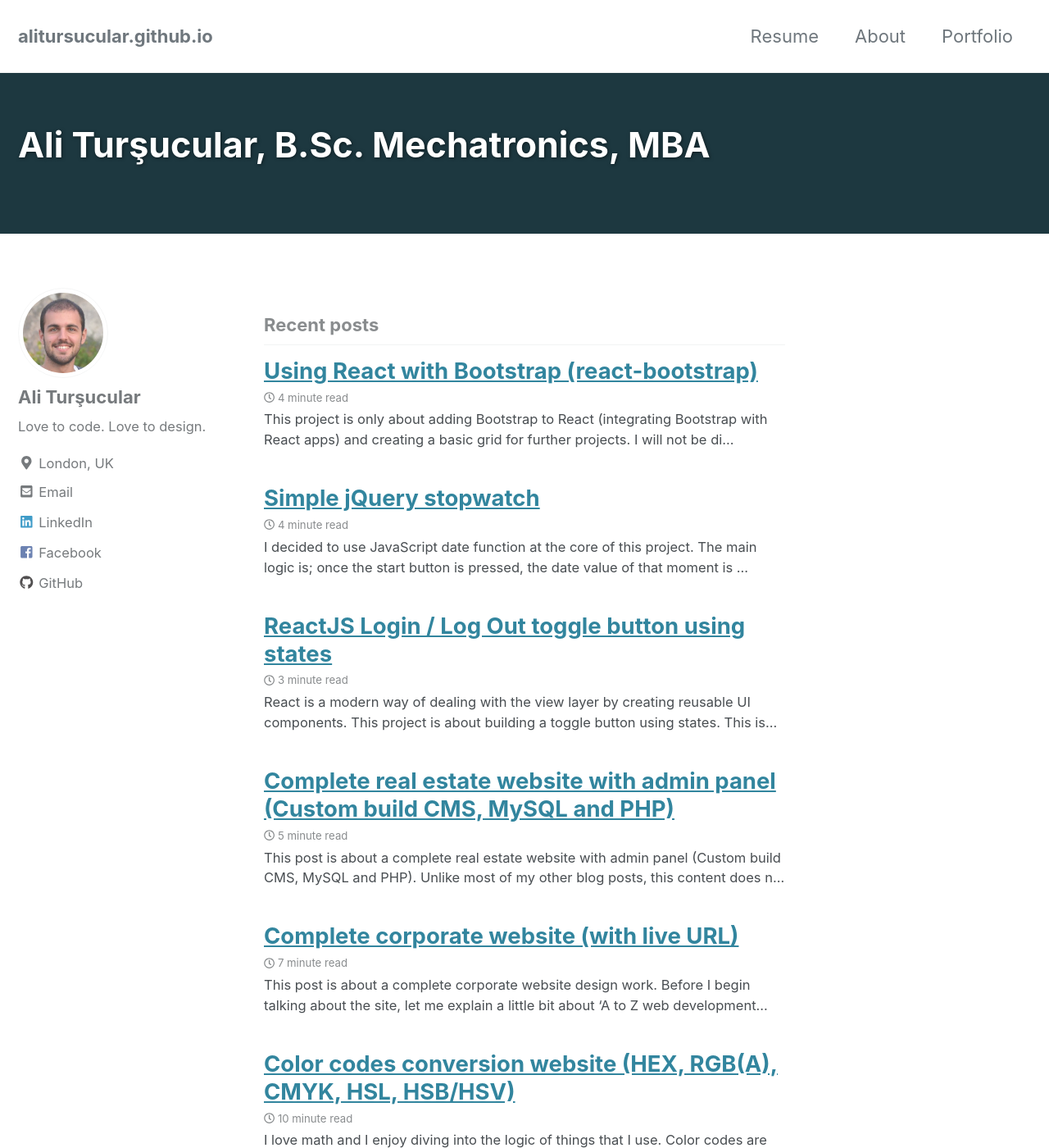
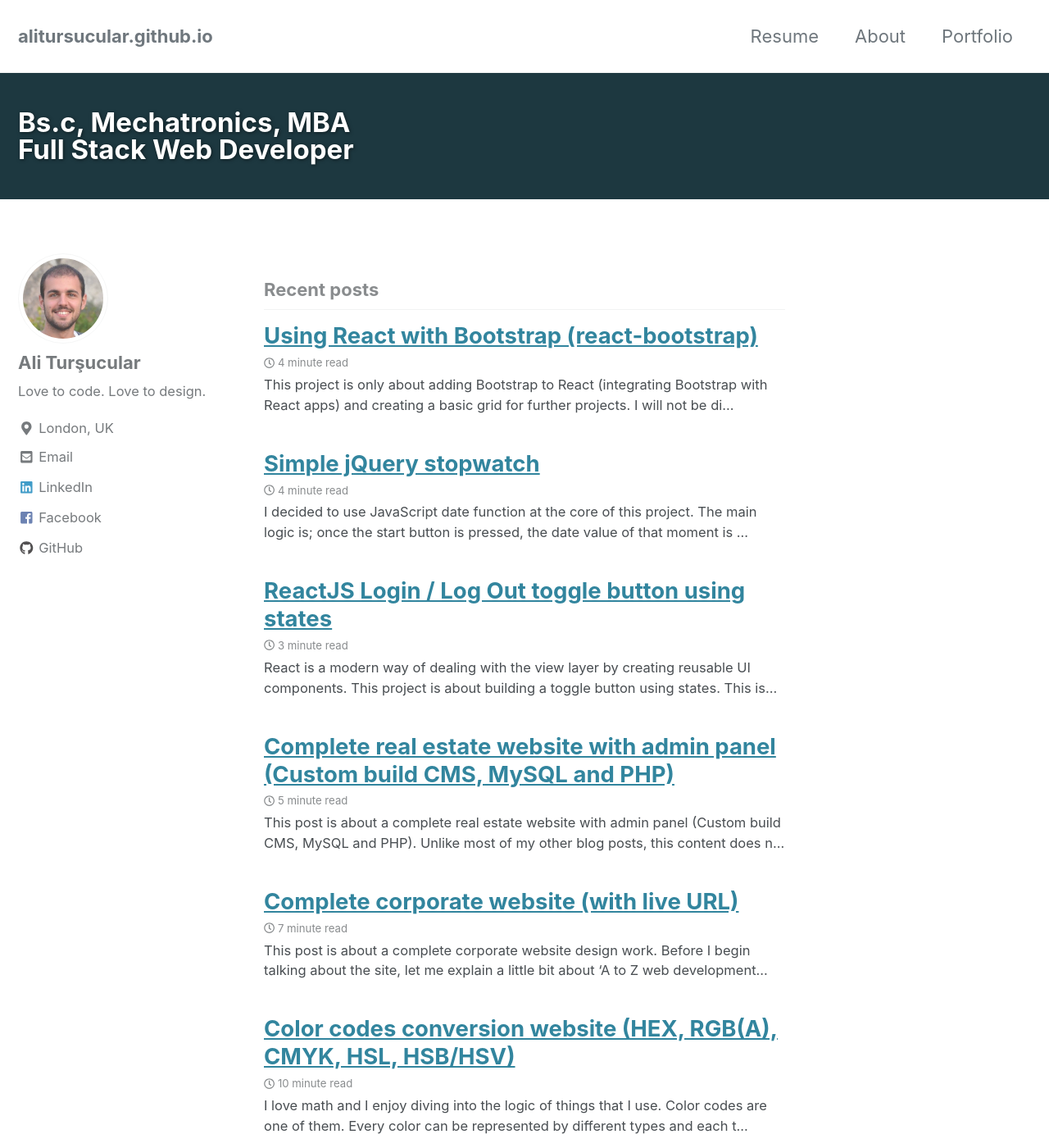
Before and after one commit to alitursucular/alitursucular.github.io, a Jekyll site: the page built from index.html, in a window 1280 px wide and 1400 px high. Shown: the whole window at 82% size. Built offline with Jekyll 4.4.1, drawn with Linux system fonts in a browser that asks for light colours; cached includes are drawn as plain includes; the list of posts is cut into pages by our own code.

Commit message:
Several fixes

```diff
--- a/_config.yml
+++ b/_config.yml
@@ -19,10 +19,10 @@ locale: "en-US"
 title: "alitursucular.github.io"
 title_separator: "-"
 name: "Ali Turşucular"
-description: "Front End Portfolio"
-url: # the base hostname & protocol for your site e.g. "https://mmistakes.github.io"
+description: "I am an accomplished Full Stack Web Developer and an engineer for 6+ years."
+url: "https://alitursucular.github.io" # the base hostname & protocol for your site e.g. "https://mmistakes.github.io"
 baseurl: # the subpath of your site, e.g. "/blog"
-repository: # GitHub username/repo-name e.g. "mmistakes/minimal-mistakes"
+repository: "alitursucular/alitursucular.github.io" # GitHub username/repo-name e.g. "mmistakes/minimal-mistakes"
 teaser: # path of fallback teaser image, e.g. "/assets/images/500x300.png"
 logo: # path of logo image to display in the masthead, e.g. "/assets/images/88x88.png"
 masthead_title: # overrides the website title displayed in the masthead, use " " for no title
--- a/assets/css/main.scss
+++ b/assets/css/main.scss
@@ -29,4 +29,15 @@ html {
     .page__content p, .page__content li, .page__content dl {
         font-size: 0.9em;
     }
+
+    @media (min-width: 37.5em) {
+      .page__hero--overlay .page__title {
+        font-size: 1.5em;
+        margin-bottom: 0;
+      }
+    }
+
+    .page__hero--overlay {
+      padding: 2em 0;
+    }
   }
--- a/index.html
+++ b/index.html
@@ -1,7 +1,7 @@
 ---
 layout: home
 author_profile: true
-title: "Ali Turşucular, B.Sc. Mechatronics, MBA"
+title: "Bs.c, Mechatronics, MBA<br/>Full Stack Web Developer"
 read_time: false
 header:
   overlay_color: "#1d3840"
```
Also changed, not shown: README.md.
